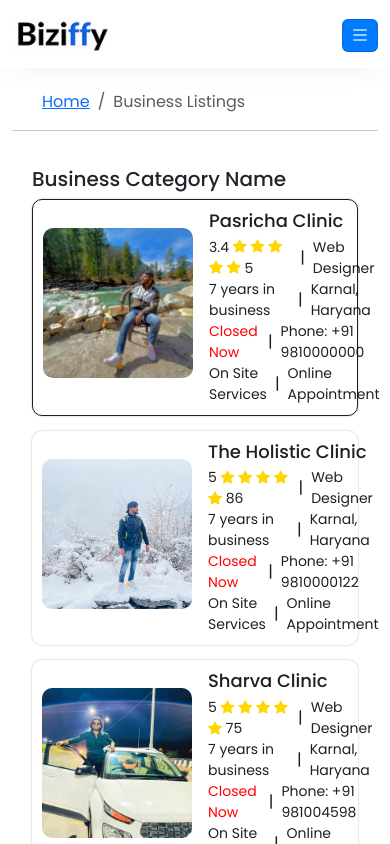
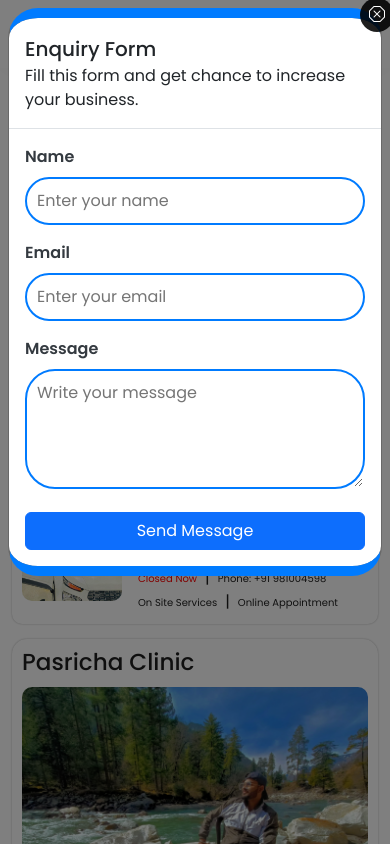
Before and after one commit to vishnugit2024/jd, a Next.js app: page /Pages/bussiness-listing in a window 390 px wide. Shown: the top 844 px of the page. Built offline with nearby package versions, Linux system fonts and the light colour scheme.

Commit message:
new changes

```diff
--- /dev/null
+++ b/src/app/Components/Enquiryform/Enquiryform.jsx
@@ -0,0 +1,92 @@
+"use client";
+import { useEffect, useState } from "react";
+import { motion } from "framer-motion";
+import './enquiryform.css'
+import "../../Pages/contact-us/contactus.css"
+const Enquiryform = () => {
+    const [show, setShow] = useState(false);
+
+    // Check if form was already submitted
+    useEffect(() => {
+        const isSubmitted = localStorage.getItem("contactFormSubmitted");
+        if (!isSubmitted) {
+            const timer = setTimeout(() => setShow(true), 1000); // Auto-open after 3 seconds
+            return () => clearTimeout(timer);
+        }
+    }, []);
+
+    // Handle form submission
+    const handleSubmit = (e) => {
+        e.preventDefault();
+        localStorage.setItem("contactFormSubmitted", "true");
+        setShow(false);
+        alert("Thank you for contacting us!");
+    };
+
+    return (
+        <>
+            <motion.div
+                initial={{ opacity: 0, y: -50 }}
+                animate={{ opacity: show ? 1 : 0, y: show ? 0 : -50 }}
+                transition={{ duration: 0.5 }}
+                className={`modal fade ${show ? "show d-block" : ""}`}
+                tabIndex="-1"
+                style={{ backgroundColor: show ? "rgba(0,0,0,0.5)" : "transparent" }}
+            >
+                <div className="modal-dialog">
+                    <div className="modal-content costom-modal-content">
+                        <div className="modal-header">
+                            <div>
+                                <h5 className="modal-title">Enquiry Form</h5>
+                                <p className="m-0">Fill this form and get chance to increase your business.</p>
+                            </div>
+                            <button
+                                type="button"
+                                className="btn-close-modal"
+                                onClick={() => setShow(false)}
+                            >
+                                <i className="bi bi-x-octagon"></i>
+                            </button>
+                        </div>
+                        <div className="modal-body">
+                            <form onSubmit={handleSubmit}>
+                                <div className="mb-3">
+                                    <label className="form-label">Name</label>
+                                    <input
+                                        type="text"
+                                        className="form-input"
+                                        placeholder="Enter your name"
+                                        required
+                                    />
+                                </div>
+                                <div className="mb-3">
+                                    <label className="form-label">Email</label>
+                                    <input
+                                        type="email"
+                                        className="form-input"
+                                        placeholder="Enter your email"
+                                        required
+                                    />
+                                </div>
+                                <div className="mb-3">
+                                    <label className="form-label">Message</label>
+                                    <textarea
+                                        className="form-input"
+                                        rows="4"
+                                        placeholder="Write your message"
+                                        required
+                                    ></textarea>
+                                </div>
+                                <button type="submit" className="btn btn-primary w-100">
+                                    Send Message
+                                </button>
+                            </form>
+                        </div>
+                    </div>
+                </div>
+            </motion.div>
+        </>
+    )
+}
+
+export default Enquiryform
--- /dev/null
+++ b/src/app/Components/Enquiryform/enquiryform.css
@@ -0,0 +1,17 @@
+.costom-modal-content{
+    border-radius: 30px !important;
+    border-top: 10px solid var(--blue) !important;
+    border-bottom: 10px solid var(--blue) !important;
+}
+
+.btn-close-modal{
+    position: absolute !important;
+    top: -20px !important;
+    right: -13px !important;
+    background: var(--black);
+    opacity: 1 !important;
+    color: white !important;
+    border-radius: 50% !important;
+    padding: 5px 9px;
+    border: none;
+}
--- a/src/app/Components/Footer/footer.css
+++ b/src/app/Components/Footer/footer.css
@@ -77,6 +77,9 @@ flex-wrap: wrap;
     margin-top:2rem;
   }
 
+  .footer-section ul li{
+    margin-bottom: 0.5rem;
+  }
   @media only screen and (max-width:768px) {
     .social-icons a {
       font-size: 14px;
--- a/src/app/Components/Hero/hero.css
+++ b/src/app/Components/Hero/hero.css
@@ -113,7 +113,8 @@
   padding: 5px 10px;
   border-radius: 50px;
   box-shadow: 0px 4px 10px rgba(0, 0, 0, 0.1);
-  width: 100%;
+  width: 90%;
+  margin: auto;
 }
 
 .hero-location-picker {
--- a/src/app/Pages/all-categories/[id]/page.css
+++ b/src/app/Pages/all-categories/[id]/page.css
@@ -11,6 +11,8 @@
 }
 
 .business-card {
+    display: flex;
+    align-items: center;
     background-color: transparent;
     padding: 10px;
     border-radius: 10px;
--- a/src/app/Pages/bussiness-listing/businessListing.css
+++ b/src/app/Pages/bussiness-listing/businessListing.css
@@ -11,6 +11,8 @@
 }
 
 .business-card {
+    display: flex;
+    align-items: center;
     background-color: transparent;
     padding: 10px;
     border-radius: 10px;
@@ -200,3 +202,29 @@ span {
 .review-comment-star i {
     font-size: 12px;
 }
+
+@media only screen and (max-width:768px) {
+    .listing-tabs-btn{
+        font-size: 12px;
+    }
+
+    .business-card p {
+        font-size: 10px;
+    }
+    .business-card h5 {
+     font-size: 14px;
+    }
+    .listing-image {
+        width: 100px;
+        height: 100px;
+    }
+    .details-card p{
+        font-size: 12px;
+    }
+    .opening-hours-list {
+        width: 170px;
+    }
+    .business-listing-container{
+        padding: 0;
+    }
+}
--- a/src/app/Pages/bussiness-listing/page.js
+++ b/src/app/Pages/bussiness-listing/page.js
@@ -133,7 +133,7 @@ const Page = () => {
                             {businesses.map((biz) => (
                                 <div
                                     key={biz.id}
-                                    className={`business-card d-flex align-items-center gap-3 ${selected.id === biz.id ? 'active' : ''}`}
+                                    className={`business-card gap-3 ${selected.id === biz.id ? 'active' : ''}`}
                                     onClick={() => setSelected(biz)}>
                                     <div>
                                         <Image src={biz.image} alt={biz.name} className="listing-image mb-2" />
--- a/src/app/Pages/privacy-policy/page.js
+++ b/src/app/Pages/privacy-policy/page.js
@@ -3,7 +3,7 @@ import 'bootstrap/dist/css/bootstrap.min.css';
 import '../../Pages/term-and-conditions/terms.css'
 const page = () => {
     return (
-        <div className='py-5 terms-container'>
+        <div className='py-3 terms-container'>
             <div className="container">
                 <h1 className='terms-heading mb-4'>Privacy Policy for Bizi<span style={{ color: 'var(--blue)' }}>ff</span>y</h1>
                 <p className='m-0'><strong>Effective Date : </strong> 25-11-2024</p>
--- a/src/app/Pages/term-and-conditions/page.js
+++ b/src/app/Pages/term-and-conditions/page.js
@@ -5,7 +5,7 @@ import './terms.css'; // Add this import for custom CSS file
 const Terms = () => {
     return (
         <>
-            <div className='py-5 terms-container'>
+            <div className='py-3 terms-container'>
                 <div className="container">
                     <h1 className="mb-4 terms-heading">Terms and Conditions for Bizi<span style={{ color: 'var(--blue)' }}>ff</span>y</h1>
                     <p className="terms-date"><strong>Effective Date : </strong> 25-11-2024</p>
--- a/src/app/Pages/term-and-conditions/terms.css
+++ b/src/app/Pages/term-and-conditions/terms.css
@@ -1,6 +1,6 @@
 .terms-container {
     background-color: #f8f9fa;
-    padding: 30px;
+    /* padding: 30px; */
     border-radius: 8px;
 }
 
--- a/src/app/layout.js
+++ b/src/app/layout.js
@@ -2,6 +2,7 @@ import "./globals.css";
 import Navbar from "./Components/Navbar/Navbar";
 import Script from "next/script";
 import Footer from "./Components/Footer/Footer";
+import Enquiryform from "./Components/Enquiryform/Enquiryform";
 
 export default function RootLayout({ children }) {
   return (
@@ -19,6 +20,7 @@ export default function RootLayout({ children }) {
       <body>
         <Navbar />
         <div className="childrens">
+          <Enquiryform />
         {children}
           </div>
         <Footer />
```
